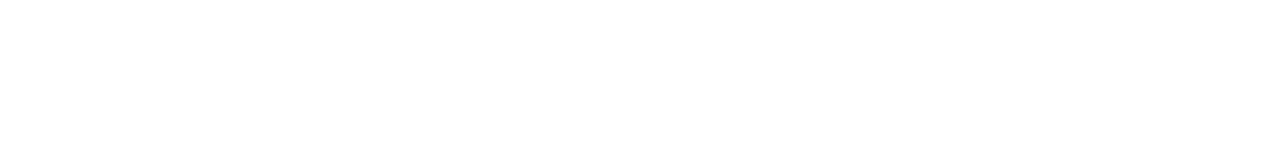
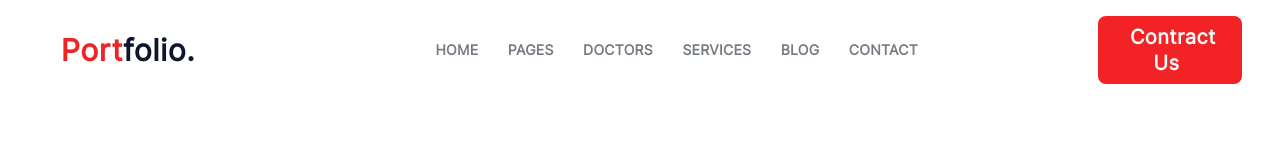
Before and after one commit to MaximeYene/SecondPortfolio, a plain HTML site: page index.html in a window 1280 px wide. Drawn offline with Linux system fonts and the light colour scheme.

Commit message:
added navigation bar

```diff
--- a/assets/css/portfolio2.css
+++ b/assets/css/portfolio2.css
@@ -5,10 +5,85 @@
 :root
 {
     --primary-color:#EDF5FE;
+    --white-color:  #FAFAFA;
     --primary-ruby-Red-color:#F22225;
     --primary-mirage-color:#0F172A;
 }
 body
 {
     font-family: Inter;
+    padding: 0;
+    margin: 0;
 }
+.navbar
+{
+    display: inline-flex;
+    justify-content: space-between;
+    align-items: center;
+    width: 100%;
+    height: 100px;
+}
+.navbar a
+{
+    text-decoration: none;
+}
+.navbar-home
+{
+    width: 20%;
+    align-items: center;
+    text-align: center;
+}
+.navbar-home a
+{
+    font-size: 30px;
+    font-weight: 700;
+    line-height: 36px;
+    letter-spacing: 0.02em;
+    text-align: center;
+}
+.navbar-home-red
+{
+    color: var(--primary-ruby-Red-color);
+}
+.navbar-home-black
+{
+    color: var(--primary-mirage-color);
+}
+.navbar-list
+{
+    display: flex;
+    justify-content: space-around;
+    width: 40%;
+    text-align: center;
+
+}
+.navbar-list a
+{
+    color: #757B82;
+    ;
+    margin: 0 1%;
+    font-size: 14px;
+    font-weight: 700;
+    line-height: 26px;
+    letter-spacing: 0.02em;
+
+}
+.navbar-join
+{
+    width: 10%;
+    padding: 8px;
+    margin-right: 3%;
+    border-radius: 8px;
+    text-align: center;
+    background-color: var(--primary-ruby-Red-color);
+}
+.navbar-join a
+{
+    color: var(--white-color);
+    font-size: 20px;
+    font-weight: 700;
+    line-height: 26px;
+    letter-spacing: 0.02em;
+    text-align: center;
+    padding: 0 5%;
+}
--- a/index.html
+++ b/index.html
@@ -6,5 +6,21 @@
         <title>My Second Portfolio</title>
     </head>
     <body>
+        <div class="navbar">
+            <div class="navbar-home">
+                <a href="#"><span class="navbar-home-red">Port</span><span class="navbar-home-black">folio.</span></a>
+            </div>
+            <div class="navbar-list">
+                    <a href="#" class="navbar-list-home">HOME</a>
+                    <a href="#" class="navbar-list-pages">PAGES</a>
+                    <a href="#" class="navbar-list-doctors">DOCTORS</a>
+                    <a href="#" class="navbar-list-services">SERVICES</a>
+                    <a href="#" class="navbar-list-blog">BLOG</a>
+                    <a href="#" class="navbar-list-contact">CONTACT</a>
+            </div>
+            <div class="navbar-join">
+                <a href="#">Contract Us</a>
+            </div>
+        </div>
     </body>
 </html>
```
